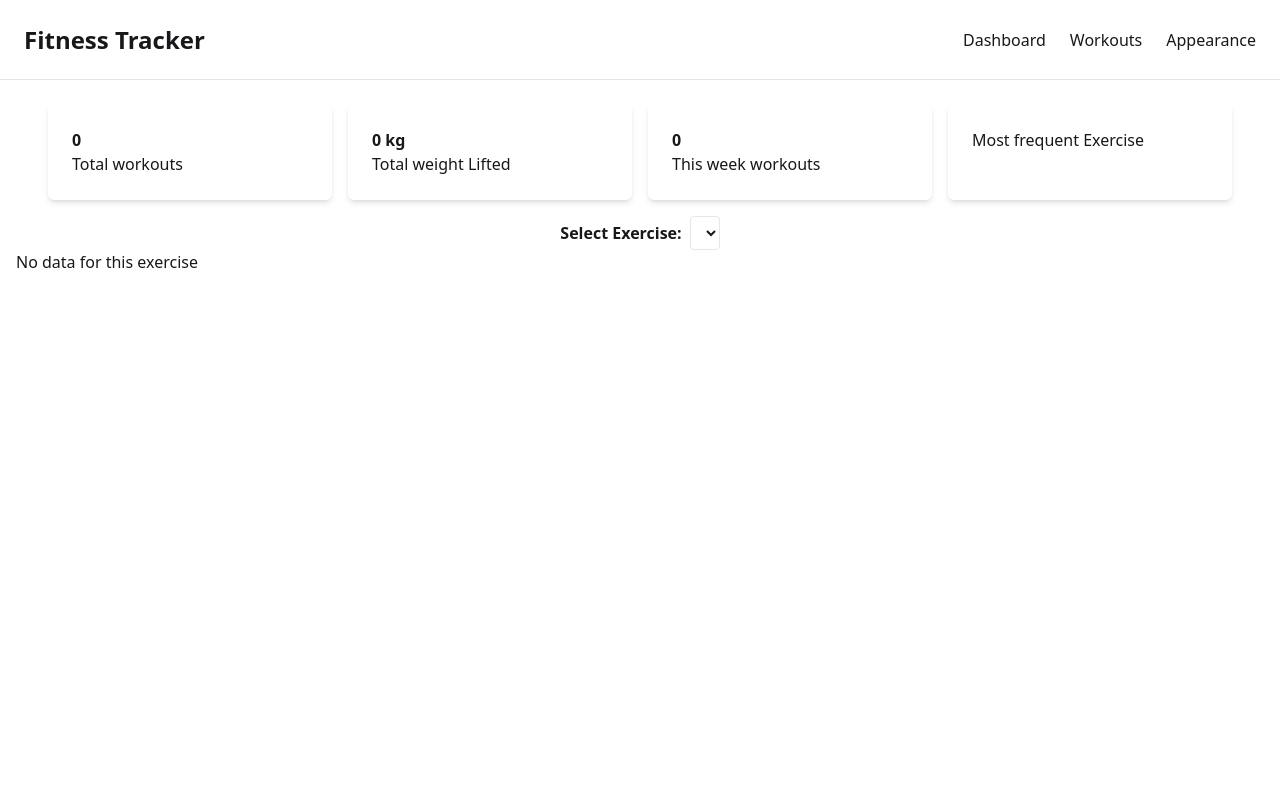
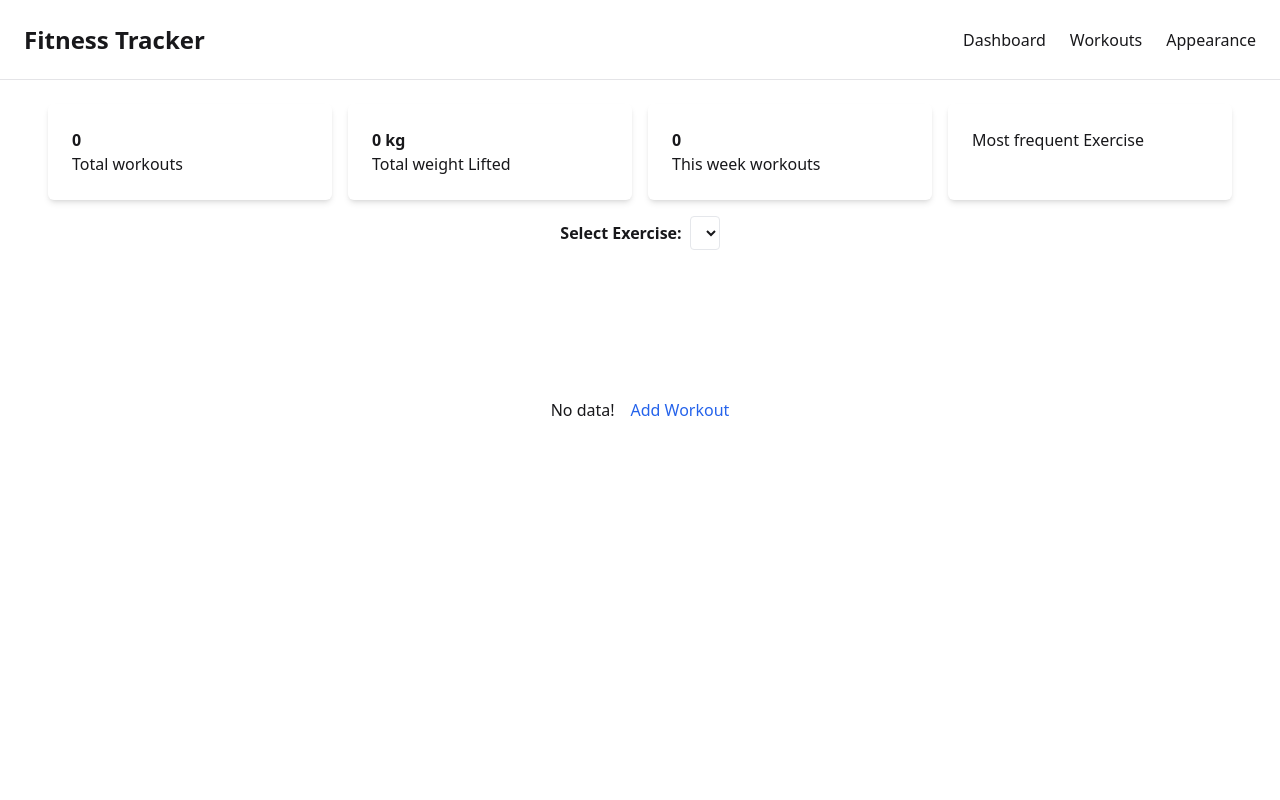
Before and after one commit to abriham-atinkut/Fitness-Tracker, a React (Vite) app: page /dashboard in a window 1280 px wide. Shown: the top 800 px of the page. Built offline with nearby package versions, Linux system fonts and the light colour scheme.

Commit message:
chore: remove console.log statements and clean up codebase

```diff
--- a/src/features/dashboard/components/ProgressChart.jsx
+++ b/src/features/dashboard/components/ProgressChart.jsx
@@ -1,3 +1,4 @@
+import { Link } from "react-router-dom";
 import {
   LineChart,
   Line,
@@ -17,10 +18,15 @@ function ProgressChart({ activity, selectedExercise }) {
     }))
     .sort((a, b) => new Date(a.date) - new Date(b.date));
 
-  console.log("chart data", data);
-  console.log("activity in chart", activity);
   if (data.length === 0) {
-    return <div>No data for this exercise</div>;
+    return (
+      <div className="min-h-[40vh] flex justify-center items-center gap-4">
+        <div>No data!</div>
+        <Link to={"/workouts"}>
+          <p className="text-blue-600">Add Workout</p>
+        </Link>
+      </div>
+    );
   }
 
   return (
--- a/src/features/dashboard/pages/DashboardPage.jsx
+++ b/src/features/dashboard/pages/DashboardPage.jsx
@@ -16,8 +16,7 @@ const DashboardPage = () => {
   const uniqueExercises = Array.from(
     new Set(activity.map((ex) => ex.selectedWorkout)),
   );
-  console.log(activity[0]?.selectedWorkout);
-  console.log("dashboard", activity);
+
   return (
     <div className="p-2 md:p-4  bg-white text-zinc-900 dark:bg-zinc-800 dark:text-zinc-100">
       <div className="min-h-[90vh]">
--- a/src/features/workouts/api/exercisesApi.js
+++ b/src/features/workouts/api/exercisesApi.js
@@ -14,9 +14,9 @@ const fetchExercise = async () => {
         );
         return englishTranslation?.name;
       });
-      allName.push(...namesFromApi)
-      // url = response.data.next;
-      url = null;
+      allName.push(...namesFromApi);
+      url = response.data.next;
+      // url = null;  // use only when testing features to minimize api load
     }
   } catch (error) {
     console.error("Faild to fetch exercises: ", error);
--- a/src/features/workouts/components/AddedExercisesList.jsx
+++ b/src/features/workouts/components/AddedExercisesList.jsx
@@ -19,11 +19,6 @@ const AddedExercisesList = () => {
   };
   const reversedWorkouts = [...workouts].reverse();
 
-  console.log(
-    "localstorage",
-    JSON.parse(localStorage.getItem("progressRecords")),
-  );
-  console.log(reversedWorkouts);
 
   return (
     <div>
```
